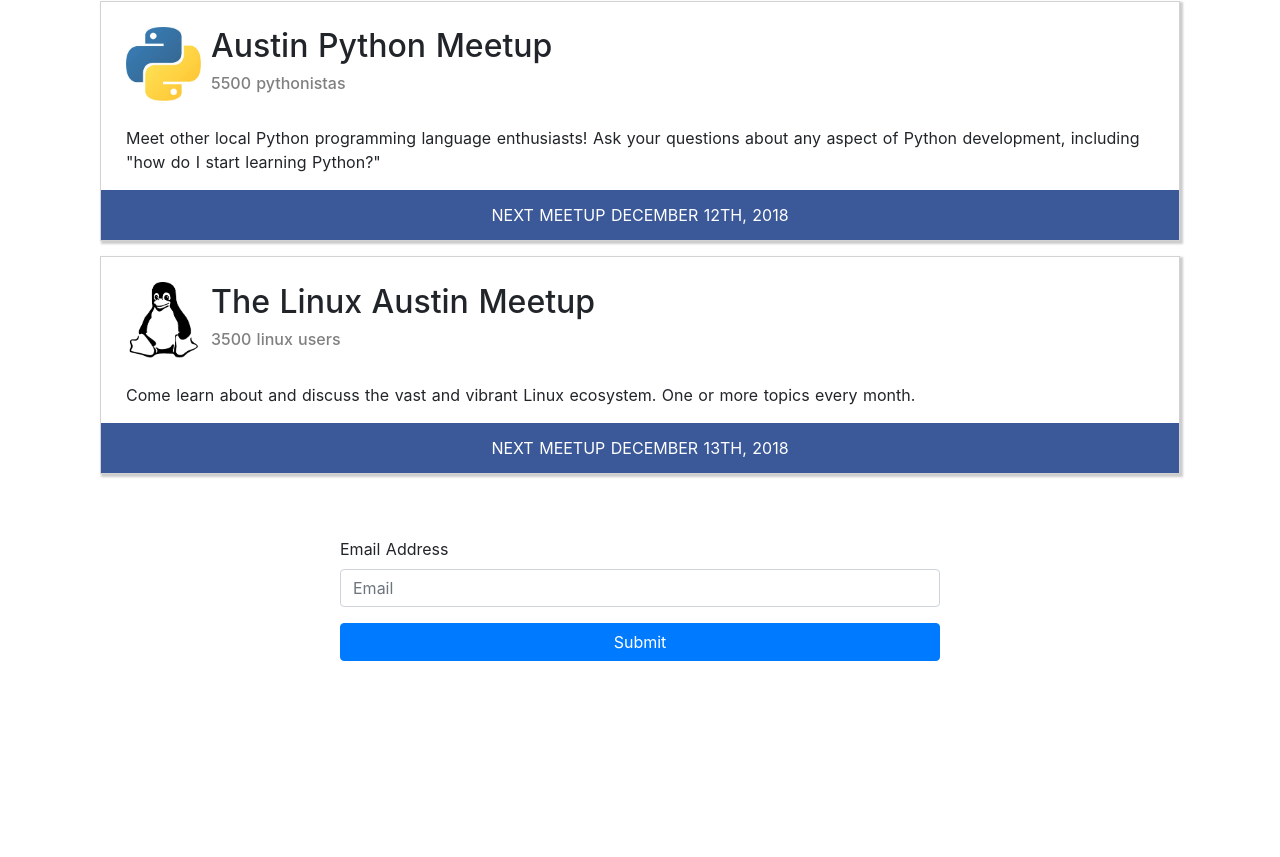
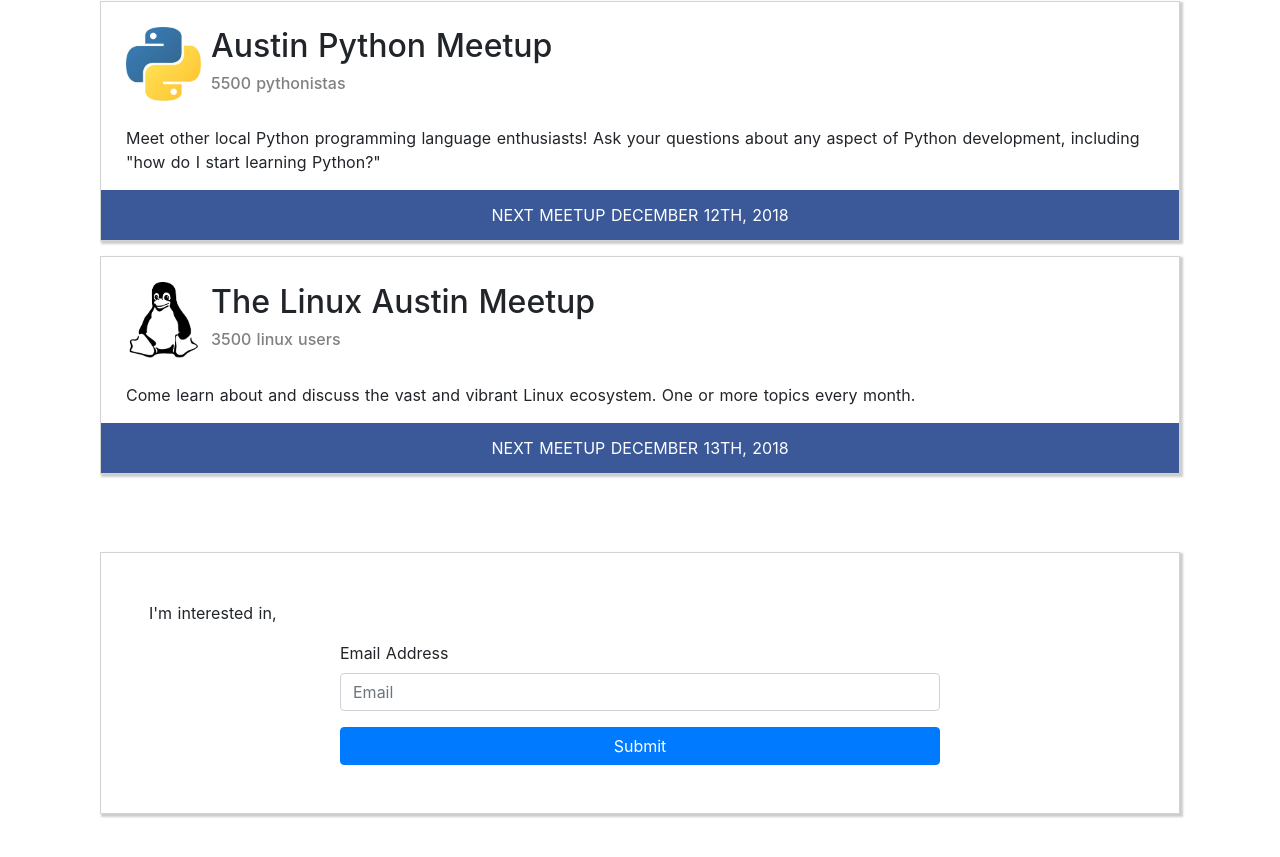
Before and after one commit to MarshalJoe/namespaces, a Nuxt app: page /company/facebook in a window 1280 px wide. Shown: the part 1005-1862 px from the top of the page. Before the commit the page ends 1714 px from the top, so only its background shows below. Built offline with nearby package versions, Linux system fonts and the light colour scheme.

Commit message:
Adding that fancy vue selection stuff.

```diff
--- a/components/CompanyInquiry.vue
+++ b/components/CompanyInquiry.vue
@@ -49,6 +49,16 @@
       companyName: {
           default: "unknown",
           type: String
+      },
+
+      infoText: {
+          default: null,
+          type: String
+      },
+
+      infoList: {
+        default: null,
+        type: Array
       }
   }
 }
@@ -61,7 +71,14 @@
       <div class="col-12">
         <transition name="fade" v-on:after-leave="submitFormTransitionLeave">
           <div class="contact-form__form-step" v-if="formStepFormShow">
-            <form class="contact-form__step contact-form__step-form">
+            <div class="contact-form__form-wrapper py-5 px-5">
+                <div class="contact-form__info text-left">
+                    <p v-if="infoText">{{ infoText }}</p>
+                    <ul v-if="infoList">
+                        <li v-for="item in infoList">{{ item }}</li>
+                    </ul>
+                </div>
+                <form class="contact-form__step contact-form__step-form m-auto">
                   <div class="form-group text-left">
                     <label for="contact-form__email">Email Address</label>
                     <input id="contact-form__email" type="email" name="email" class="form-control" v-model="formEmail" placeholder="Email"/>
@@ -70,6 +87,7 @@
                     <button @click.prevent="submitForm" type="submit" class="btn btn-primary px-5 w-100" id="submit-form">Submit</button>
                   </div>
                 </form>
+            </div>
           </div>
         </transition>
         <div class="contact-form__step contact-form__step-submitted" v-if="formStepSubmittedShow">
@@ -86,6 +104,13 @@
   margin: 0 auto;
 }
 
+.contact-form__form-wrapper {
+  margin: 15px;
+  transition: 1s;
+  border: 1px solid lightgrey;
+  box-shadow: 2px 2px 2px 1px rgba(0, 0, 0, 0.2);
+}
+
 .contact-form__header {
   text-align: center;
 }
--- a/components/MeetupCard.vue
+++ b/components/MeetupCard.vue
@@ -1,5 +1,5 @@
 <template>
-  <div class="text-left meetup-card">
+    <div :class="'text-left meetup-card ' + computedClasses">
         <div class="meetup-card__header">
             <img :src="logo" class="meetup-card__logo"/>
             <div class="meetup-card__header_text">
@@ -19,6 +19,10 @@
 export default {
 
     computed: {
+        computedClasses() {
+            return this.selected ? "meetup-card__selected_true" : ""
+        },
+
         sizeMembers() {
             return this.size.toString() + " " + this.members;
         }
@@ -53,18 +57,27 @@
     nextMeetup: {
         default: "",
         type: String
+    },
+
+    selected: {
+        default: false,
+        type: Boolean
     }
   }
 }
 </script>
 
-<style>
+<style lang="scss">
 
 .meetup-card {
     margin: 15px;
     transition: 1s;
     border: 1px solid lightgrey;
     box-shadow: 2px 2px 2px 1px rgba(0, 0, 0, 0.2);
+
+    &.meetup-card__selected_true {
+        background-color: skyblue;
+    }
 }
 
 .meetup-card__header {
@@ -103,5 +116,4 @@
     color:white;
     background-color: #3b5998;
 }
-
 </style>
--- a/pages/company/facebook.vue
+++ b/pages/company/facebook.vue
@@ -9,9 +9,31 @@
         CompanyInquiry
     },
 
+    methods: {
+        toggleCardSelected(event, groupIndex) {
+            this.meetups[groupIndex].selected = !this.meetups[groupIndex].selected;
+        }
+    },
+
+    computed: {
+        selectedCoursesTitleList() {
+            return this.meetups.reduce((accumulator, group) => {
+              if(group.selected == true) {
+                accumulator.push(group.title);
+              }
+              return accumulator;
+            }, [])
+        }
+    },
+
     data: function() {
         return {
-  		meetups: meetups.groups
+            meetups: [
+                ...meetups.groups.map((group) => {
+                    group["selected"] = false;
+                    return group;
+                })
+            ]
         };
     }
 }
@@ -24,10 +46,14 @@
                 <h1>Facebook</h1>
             </div>
             <div class="company__body">
-    		<MeetupCard v-for="(meetup, key) in meetups" v-bind="meetup" :key="key" />
+                <MeetupCard v-for="(meetup, index) in meetups" v-bind="meetup" :key="index" @click.native="toggleCardSelected($event, index)" />
             </div>
             <div class="company__inquiry">
-    		<CompanyInquiry company-name="facebook" />
+                <CompanyInquiry
+                    company-name="facebook"
+                    info-text="I'm interested in,"
+                    :info-list="selectedCoursesTitleList"
+                />
             </div>
         </div>
     </section>
```
Lines whose indentation alone changed are shown as unchanged.
